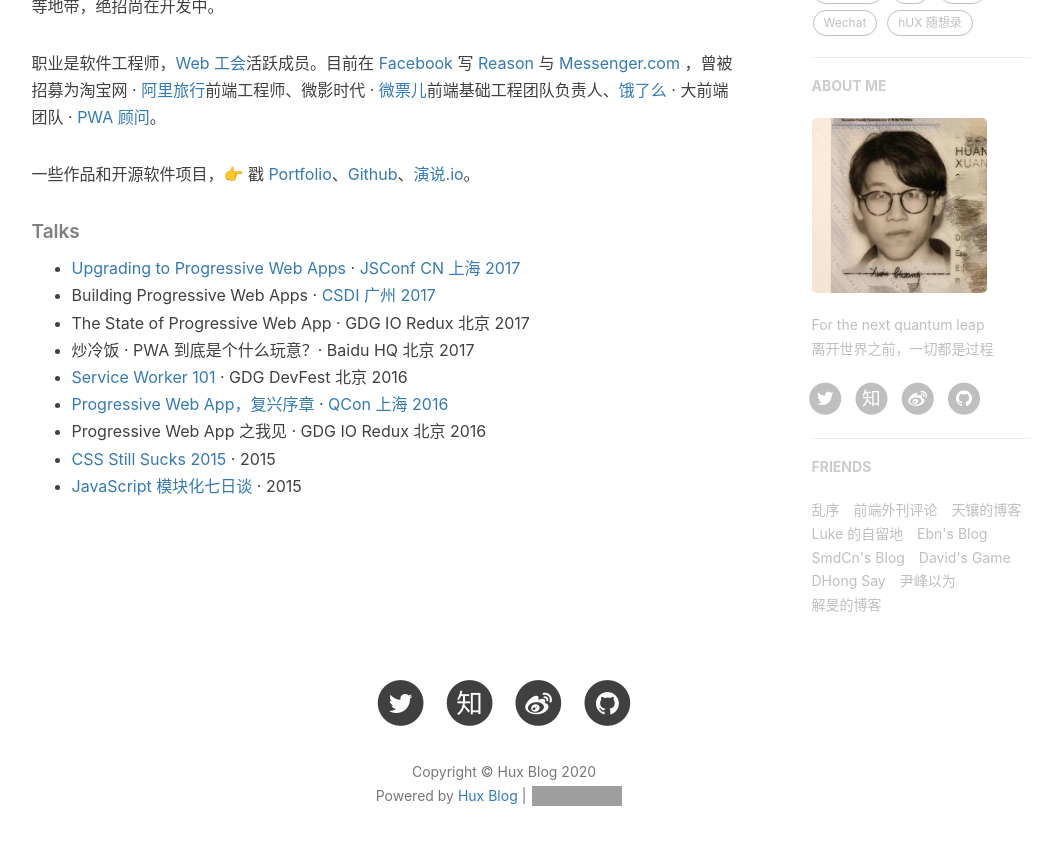
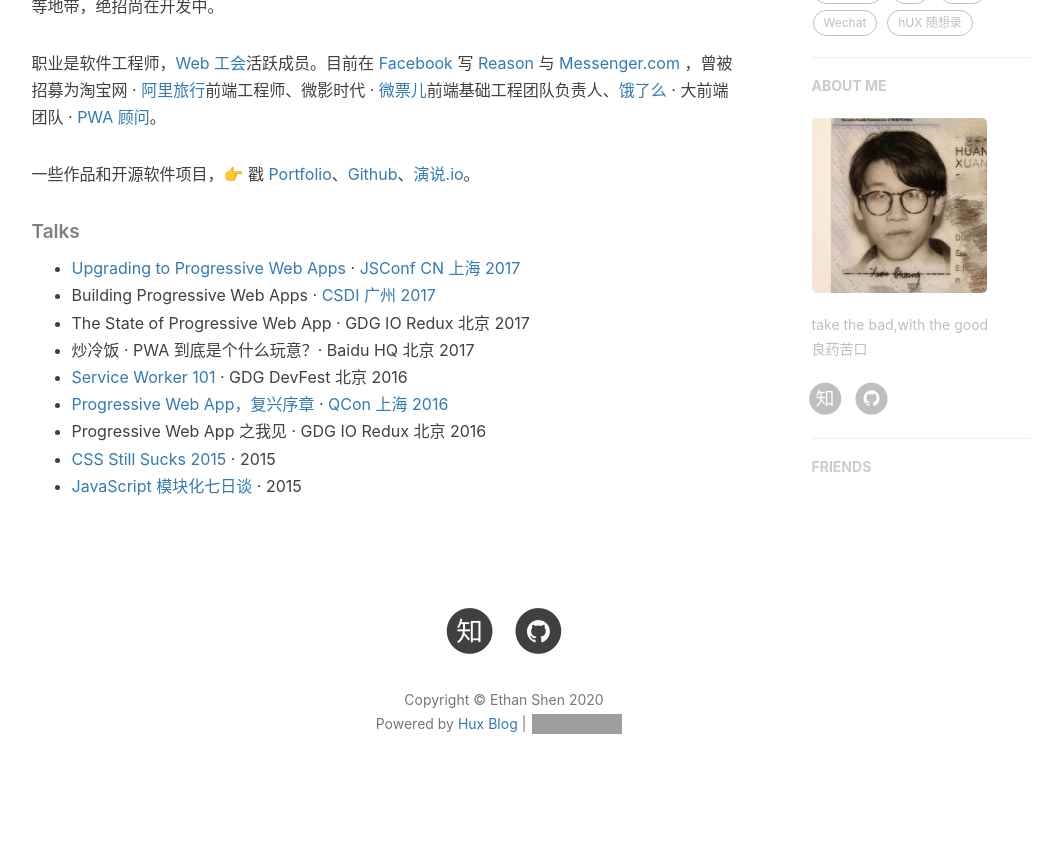
Before and after one commit to A-Ethan/www-ethanshen-cn, a Jekyll site: the page built from about.html, in a window 1280 px wide and 900 px high, scrolled down 637 px. Shown: the top 845 px of the window, without its empty margins (136-1198 px from the left). Built offline with Jekyll 4.4.1, drawn with Linux system fonts in a browser that asks for light colours; nearby versions of some CDN libraries; comment, search, counter and statistics services are not loaded; some of the changed lines change nothing that is shown; some of the changed text lies outside the part shown; grey boxes are pictures that could not be loaded.

Commit message:
Update _config.yml

```diff
--- a/_config.yml
+++ b/_config.yml
@@ -1,11 +1,12 @@
 # Site settings
-title: Hux Blog
-SEOTitle: 黄玄的博客 | Hux Blog
+title: Ethan Shen
+bannertitle: 伊桑老师的产品社
+SEOTitle: 伊桑老师的产品社 | Ethan Shen
 header-img: img/home-bg.jpg
-email: huxpro@gmail.com
-description: "关于程序与设计、黑客与画家 | 黄玄，Web & Mobile Lover，Software Engineer，UX Designer | 这里是 @Hux黄玄 的个人博客，与你一起发现更大的世界。"
-keyword: "黄玄, Hux黄玄, Hux, 鬼栈, huxpro, @huxpro, 黄玄的博客, Hux Blog, 博客, 个人网站, 互联网, Web, JavaScript, 前端, 设计"
-url: "https://huangxuan.me"              # your host, for absolute URL
+email: admin@ethanshen.cn
+description: "聊聊风花雪月 | Ethan.Shen 伊桑老师 云原生产品经理一枚 | 这里是伊桑老师的产品社，找个地方，做知识沉淀。"
+keyword: "沈旭, Ethan Shen, 伊桑老师, 伊桑老师的产品社, 产品社, 云原生, 容器, Docker, Kubernetes, container, 博客, Blog, 个人网站, 互联网, Web,"
+url: "https://ethanshen.cn"              # your host, for absolute URL
 baseurl: ""                             # for example, '/blog' if your blog hosted on 'host/blog'
 
 # Publish posts or collection documents with a future date.
@@ -13,10 +14,10 @@
 
 # SNS settings
 RSS: false
-weibo_username:     huxpro
-zhihu_username:     huxpro
-github_username:    huxpro
-twitter_username:   huxpro
+# weibo_username:     huxpro
+zhihu_username:     ethanshen
+github_username:    a-ethan
+# twitter_username:   huxpro
 #facebook_username:  huxpro
 #linkedin_username:  firstname-lastname-idxxxx
 
@@ -27,7 +28,7 @@
 highlighter: rouge
 permalink: pretty
 paginate: 10
-exclude: ["less","node_modules","Gruntfile.js","package.json","README.md","README.zh.md"]
+exclude: ["less","node_modules","Gruntfile.js","package.json","README.md"]
 anchorjs: true                          # if you want to customize anchor. check out line:181 of `post.html`
 # If you have timezone issue (e.g. #68) in China, uncomment to use this:
 #timezone: CN
@@ -59,7 +60,7 @@
 
 
 # Disqus settings
-disqus_username: hux
+# disqus_username: ethan
 
 # Netease settings
 netease_comment: false
@@ -71,14 +72,14 @@
 # ba_track_id: [your track id]
 
 # Google Analytics
-ga_track_id: 'UA-49627206-1'            # Format: UA-xxxxxx-xx
-ga_domain: huangxuan.me
+# ga_track_id: 'UA-49627206-1'            # Format: UA-xxxxxx-xx
+# ga_domain: ethanshen.cn
 
 
 
 # Sidebar settings
 sidebar: true                           # whether or not using Sidebar.
-sidebar-about-description: "For the next quantum leap<br>离开世界之前，一切都是过程"
+sidebar-about-description: "take the bad,with the good<br>良药苦口"
 sidebar-avatar: /img/avatar-hux-ny.jpg      # use absolute URL, seeing it's used in both `/` and `/about/`
 
 
@@ -102,38 +103,38 @@
 
 # Friends
 friends: [
-    {
+    # {
     #     title: "Su",
     #     href: "http://su.gallery/"
     # },{
-        title: "乱序",
-        href: "http://mida.re/"
-    },{
-        title: "前端外刊评论",
-        href: "http://qianduan.guru/"
-    },{
-        title: "天镶的博客",
-        href: "http://lingyu.wang/"
-    },{
-        title: "Luke 的自留地",
-        href: "http://hmqk1995.github.io"
-    },{
-        title: "Ebn's Blog",
-        href: "http://ebnbin.com/"
-    },{
-        title: "SmdCn's Blog",
-        href: "http://blog.smdcn.net"
-    },{
-        title: "David's Game",
-        href: "https://www.ruoyaowu.com/"
-    },{
-        title: "DHong Say",
-        href: "http://dhong.co"
-    },{
-        title: "尹峰以为",
-        href: "http://ingf.github.io/"
-    },{
-        title: "解旻的博客",
-        href: "http://xieminis.me/"
-    }
+    #     title: "乱序",
+    #     href: "http://mida.re/"
+    # },{
+    #     title: "前端外刊评论",
+    #     href: "http://qianduan.guru/"
+    # },{
+    #     title: "天镶的博客",
+    #     href: "http://lingyu.wang/"
+    # },{
+    #     title: "Luke 的自留地",
+    #     href: "http://hmqk1995.github.io"
+    # },{
+    #     title: "Ebn's Blog",
+    #     href: "http://ebnbin.com/"
+    # },{
+    #     title: "SmdCn's Blog",
+    #     href: "http://blog.smdcn.net"
+    # },{
+    #     title: "David's Game",
+    #     href: "https://www.ruoyaowu.com/"
+    # },{
+    #     title: "DHong Say",
+    #     href: "http://dhong.co"
+    # },{
+    #     title: "尹峰以为",
+    #     href: "http://ingf.github.io/"
+    # },{
+    #     title: "解旻的博客",
+    #     href: "http://xieminis.me/"
+    # }
 ]
```
